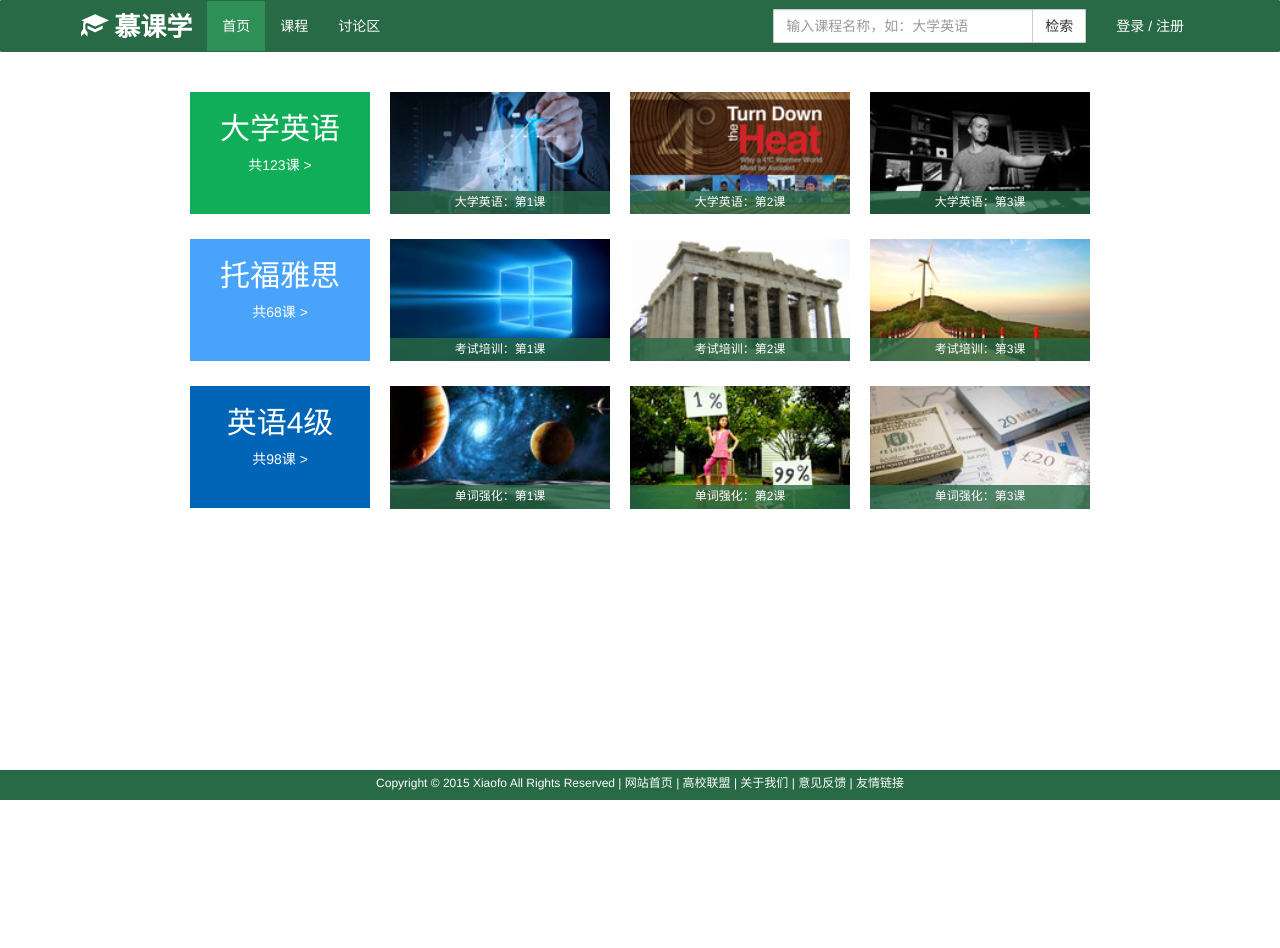
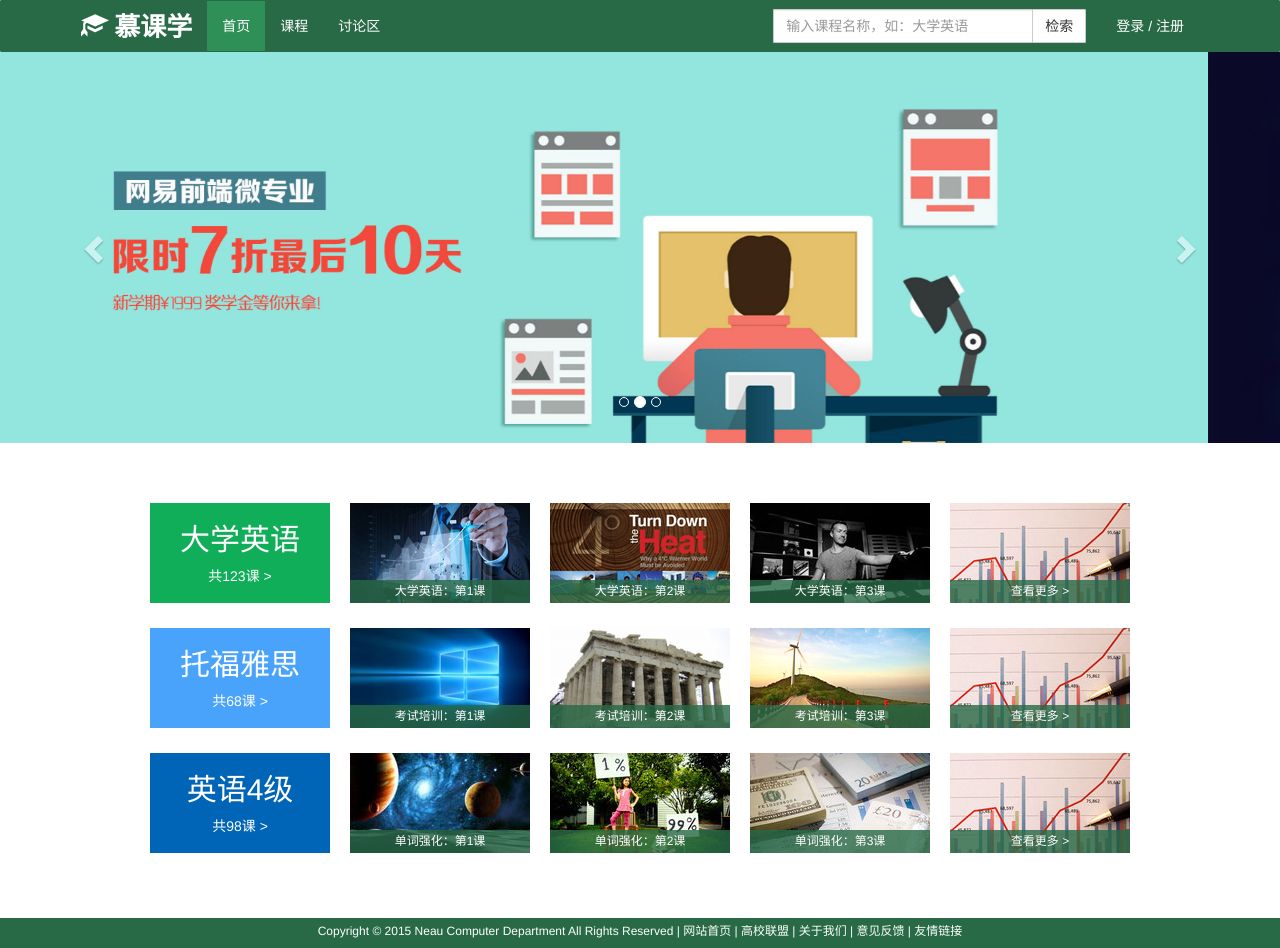
Before and after one commit to xiaofo1022/moocshit, a plain HTML site: page index.html in a window 1280 px wide. Before the commit the page ends 800 px from the top, so only its background shows below. Drawn offline with Linux system fonts and the light colour scheme.

Commit message:
Add some shit.

```diff
--- a/index.html
+++ b/index.html
@@ -9,7 +9,6 @@
 <script src="js/bootstrap.min.js"></script>
 <style>
 	body {
-		overflow:hidden;
 	}
 
 	.tbd {
@@ -33,7 +32,7 @@
 
 	.hot-title {
 		width:180px;
-		height:122px;
+		height:100px;
 		text-align:center;
 		color:#fff;
 	}
@@ -44,7 +43,7 @@
 	}
 
 	.class-list img {
-		width:220px;
+		width:180px;
 	}
 
 	.class-list h5:hover {
@@ -56,8 +55,6 @@
 	}
 
 	.footer {
-		position:absolute;
-		bottom:0;
 		width:100%;
 		height:30px;
 		background-color:#286A46;
@@ -88,6 +85,8 @@
 
 	.outer-block {
 		display:inline-block;
+		margin-top:40px;
+		margin-bottom:40px;
 		width:100%;
 	}
 
@@ -97,7 +96,7 @@
 </style>
 </head>
 <body>
-<nav class="navbar navbar-default">
+<nav class="navbar navbar-default" style="margin-bottom:0;">
 	<div class="container-fluid">
 		<div class="navbar-header">
 			<a class="navbar-brand" style="padding-top:10px;">
@@ -126,6 +125,33 @@
 	</div>
 </nav>
 
+<div id="index-loop" class="carousel slide" data-ride="carousel">
+	<ol class="carousel-indicators">
+		<li data-target="#index-loop" data-slide-to="0" class="active"></li>
+		<li data-target="#index-loop" data-slide-to="1"></li>
+		<li data-target="#index-loop" data-slide-to="2"></li>
+	</ol>
+
+	<div class="carousel-inner" role="listbox">
+		<div class="item active">
+			<img src="images/loop/loop-4.jpg">
+		</div>
+		<div class="item">
+			<img src="images/loop/loop-5.png">
+		</div>
+		<div class="item">
+			<img src="images/loop/loop-1.jpg">
+		</div>
+	</div>
+
+	<a class="left carousel-control" href="#index-loop" role="button" data-slide="prev">
+		<span class="glyphicon glyphicon-chevron-left" aria-hidden="true"></span>
+	</a>
+	<a class="right carousel-control" href="#index-loop" role="button" data-slide="next">
+		<span class="glyphicon glyphicon-chevron-right" aria-hidden="true"></span>
+	</a>
+</div>
+
 <div class="outer-block">
 	<div class="row-margin">
 		<div class="class-col clearfix">
@@ -151,6 +177,12 @@
 				<div class="class-block">
 					<img src="images/class-3.jpg"/>
 					<h5>大学英语：第3课</h5>
+				</div>
+			</div>
+			<div class="fleft class-list">
+				<div class="class-block">
+					<img src="images/class-10.jpg"/>
+					<h5>查看更多 ></h5></h5>
 				</div>
 			</div>
 		</div>
@@ -182,6 +214,12 @@
 					<h5>考试培训：第3课</h5>
 				</div>
 			</div>
+			<div class="fleft class-list">
+				<div class="class-block">
+					<img src="images/class-10.jpg"/>
+					<h5>查看更多 ></h5></h5>
+				</div>
+			</div>
 		</div>
 	</div>
 
@@ -211,19 +249,27 @@
 					<h5>单词强化：第3课</h5>
 				</div>
 			</div>
+			<div class="fleft class-list">
+				<div class="class-block">
+					<img src="images/class-10.jpg"/>
+					<h5>查看更多 ></h5></h5>
+				</div>
+			</div>
 		</div>
 	</div>
 </div>
 
 <div class="footer">
-	<p>
-		Copyright © 2015 Xiaofo All Rights Reserved
-		| 网站首页
-		| 高校联盟
-		| 关于我们
-		| 意见反馈
-		| 友情链接
-	</p>
+	Copyright © 2015 Neau Computer Department All Rights Reserved
+	| 网站首页
+	| 高校联盟
+	| 关于我们
+	| 意见反馈
+	| 友情链接
 </div>
+
+<script>
+	$('.carousel').carousel();
+</script>
 </body>
 </html>
```
Also changed, not shown: css/bootstrap.moocshit.css, images/loop/loop-1.jpg (added), images/loop/loop-2.png (added), images/loop/loop-3.png (added), images/loop/loop-4.jpg (added), images/loop/loop-5.png (added).
